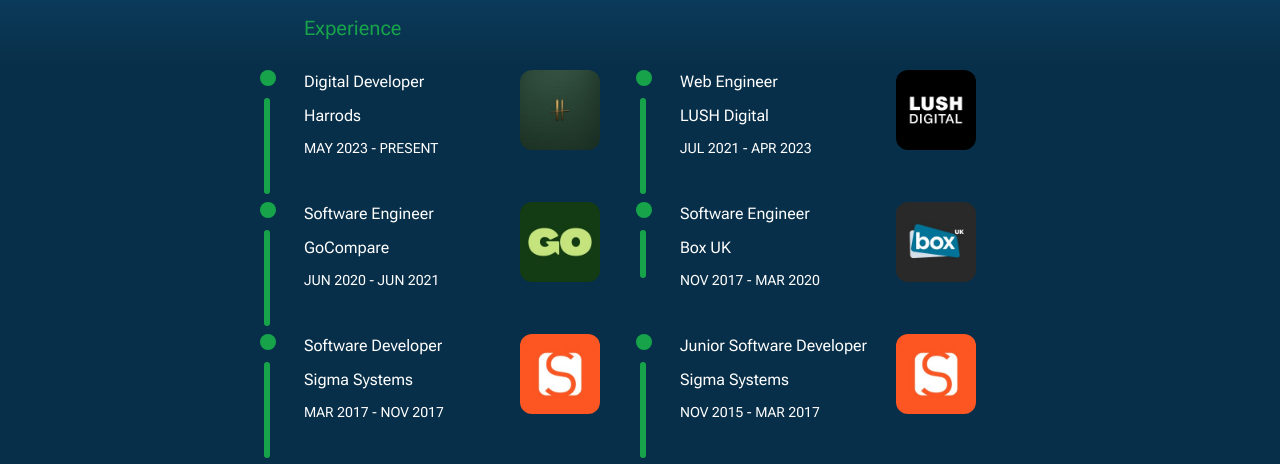
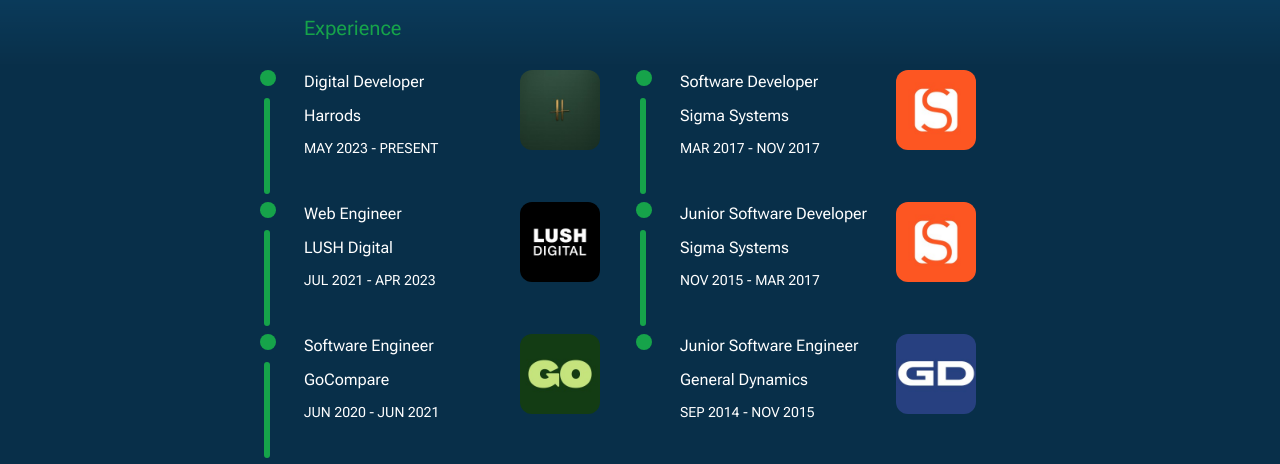
Before and after one commit to spence-m/matts-website, a Next.js app: page / in a window 1280 px wide. Shown: the part 298-762 px from the top of the page. Built offline with nearby package versions, Linux system fonts and the light colour scheme.

Commit message:
fix job experience order

```diff
--- a/src/app/components/JobCards.jsx
+++ b/src/app/components/JobCards.jsx
@@ -9,7 +9,7 @@
 export const JobCards = () => {
   return (
     <div className="grid grid-cols-1 grid-rows-4 gap-x-20 gap-y-11 sm:grid-cols-2">
-      <div className="order-0">
+      <div className="order-none">
         <JobCard
           jobTitle="Digital Developer"
           company="Harrods"
@@ -18,7 +18,7 @@
           imgAlt="Harrods, the luxury brand, logo"
         />
       </div>
-      <div className="order-4 order-0">
+      <div className="order-4 sm:order-none">
         <JobCard
           jobTitle="Software Developer"
           company="Sigma Systems"
@@ -27,7 +27,7 @@
           imgAlt="Sigma System's logo"
         />
       </div>
-      <div className="order-1 sm:order-0">
+      <div className="order-1 sm:order-none">
         <JobCard
           jobTitle="Web Engineer"
           company="LUSH Digital"
@@ -36,7 +36,7 @@
           imgAlt="Lush, the inventors of the bathbomb, logo"
         />
       </div>
-      <div className="order-5 sm:order-0">
+      <div className="order-5 sm:order-none">
         <JobCard
           jobTitle="Junior Software Developer"
           company="Sigma Systems"
@@ -45,7 +45,7 @@
           imgAlt="Sigma System's logo"
         />
       </div>
-      <div className="order-2 sm:order-0">
+      <div className="order-2 sm:order-none">
         <JobCard
           jobTitle="Software Engineer"
           company="GoCompare"
@@ -54,7 +54,7 @@
           imgAlt="GoCompare, the insurance broker with the annoying operatic singer, logo"
         />
       </div>
-      <div className="order-6 sm:order-0">
+      <div className="order-6 sm:order-none">
         <JobCard
           jobTitle="Junior Software Engineer"
           company="General Dynamics"
@@ -64,7 +64,7 @@
           last
         />
       </div>
-      <div className="order-3 sm:order-0">
+      <div className="order-3 sm:order-none">
         <JobCard
           jobTitle="Software Engineer"
           company="Box UK"
```
